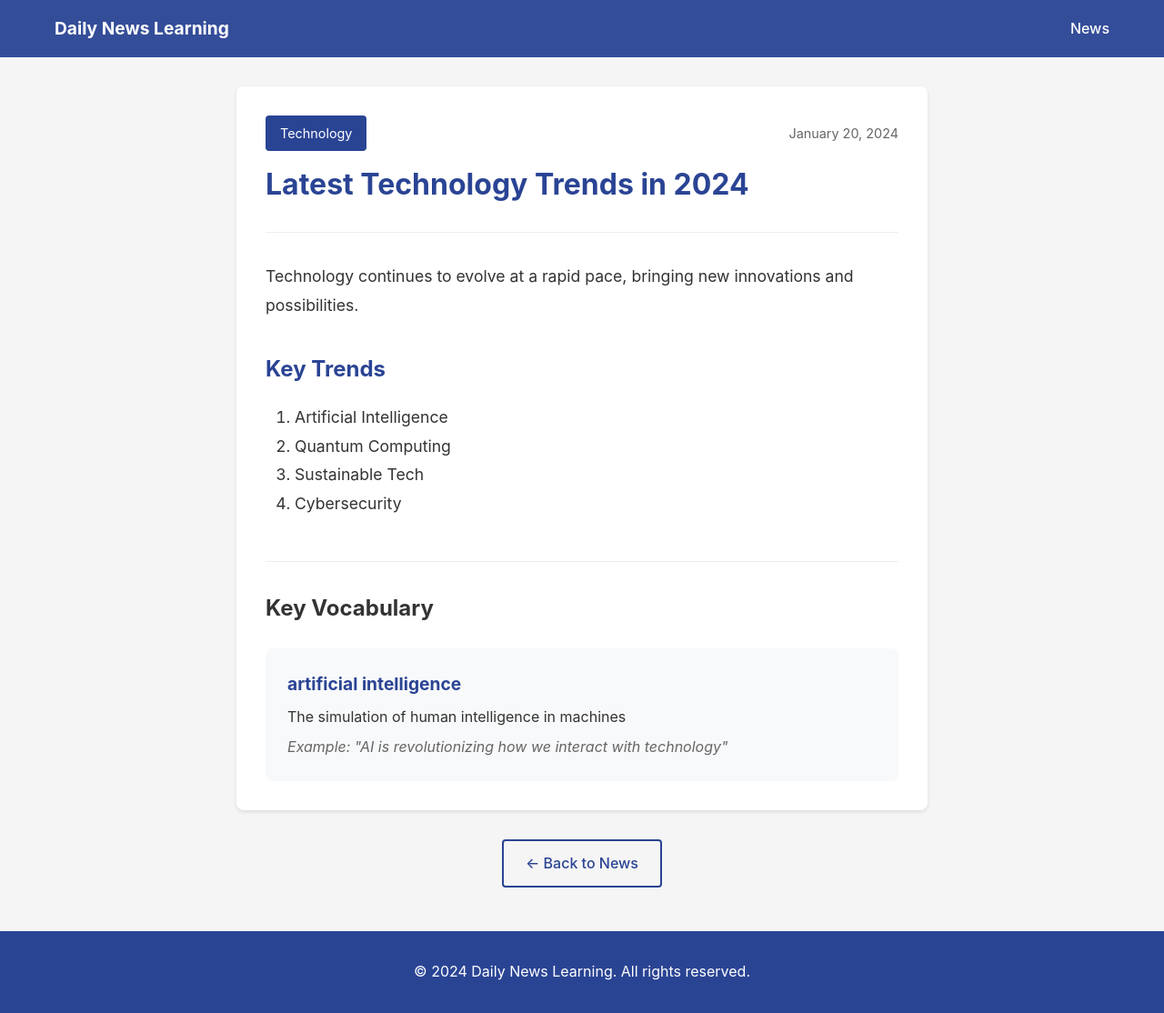
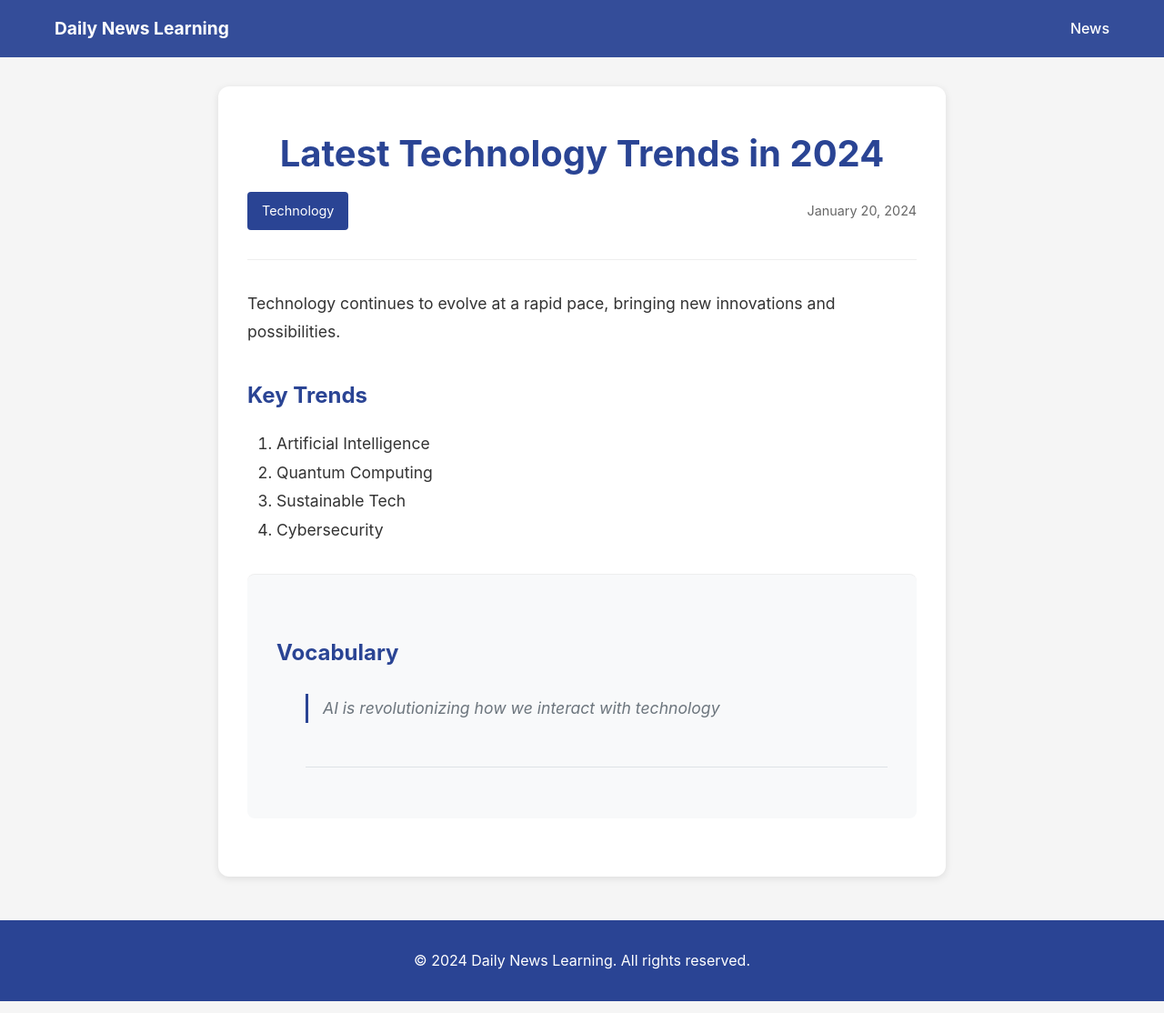
Before and after one commit to SKYEMINMIN/daily-news-learning, a Jekyll site: the page built from _posts/2024-01-20-technology-trends.md, in a window 1280 px wide and 1114 px high. Shown: the whole window at 91% size. Built offline with Jekyll 4.4.1, drawn with Linux system fonts in a browser that asks for light colours.

Commit message:
Add article page template and sample article with learning features

```diff
--- a/_layouts/post.html
+++ b/_layouts/post.html
@@ -1,55 +1,47 @@
 ---
 layout: default
 ---
-<article class="article-container">
-    <div class="article">
+
+<article class="article-content">
     <header class="article-header">
+        <h1 class="article-title">{{ page.title }}</h1>
         <div class="article-meta">
             <span class="category">{{ page.category }}</span>
-                <time class="date">{{ page.date | date: "%B %-d, %Y" }}</time>
+            <span class="date">{{ page.date | date: "%B %-d, %Y" }}</span>
         </div>
-            <h1 class="article-title">{{ page.title }}</h1>
-            {% if page.source %}
-            <div class="article-source">
-                Source: {% if page.source_url %}<a href="{{ page.source_url }}" target="_blank">{{ page.source }}</a>{% else %}{{ page.source }}{% endif %}
-            </div>
-            {% endif %}
     </header>
 
-        <div class="article-content">
+    <div class="article-body">
         {{ content }}
     </div>
 
+    {% if page.vocabulary or page.discussion_questions %}
+    <div class="learning-resources">
         {% if page.vocabulary %}
-        <section class="vocabulary-section">
-            <h2>Key Vocabulary</h2>
-            <div class="vocabulary-list">
+        <div class="vocabulary-section">
+            <h2>Vocabulary</h2>
+            <ul class="vocab-list">
                 {% for item in page.vocabulary %}
-                <div class="vocabulary-item">
-                    <h3>{{ item.term }}</h3>
-                    <div class="definition">{{ item.definition }}</div>
-                    {% if item.example %}
-                    <div class="example">Example: "{{ item.example }}"</div>
-                    {% endif %}
+                <li class="vocab-item">
+                    <strong class="vocab-word">{{ item.word }}</strong>
+                    <p class="vocab-meaning">{{ item.meaning }}</p>
+                    <p class="vocab-example">{{ item.example }}</p>
+                </li>
+                {% endfor %}
+            </ul>
         </div>
-                {% endfor %}
-            </div>
-        </section>
         {% endif %}
 
         {% if page.discussion_questions %}
-        <section class="discussion-section">
+        <div class="discussion-section">
             <h2>Discussion Questions</h2>
-            <ul class="discussion-questions">
+            <ul class="question-list">
                 {% for question in page.discussion_questions %}
-                <li>{{ question }}</li>
+                <li class="question-item">{{ question }}</li>
                 {% endfor %}
             </ul>
-        </section>
+        </div>
         {% endif %}
     </div>
-
-    <div class="article-navigation">
-        <a href="{{ site.baseurl }}/news/" class="back-to-news">← Back to News</a>
-    </div>
+    {% endif %}
 </article>
--- a/assets/css/style.css
+++ b/assets/css/style.css
@@ -812,3 +812,133 @@
         padding: 0 1rem;
     }
 }
+
+/* Article Content Styles */
+.article-content {
+    max-width: 800px;
+    margin: 2rem auto;
+    padding: 2rem;
+    background: white;
+    border-radius: 12px;
+    box-shadow: 0 2px 8px rgba(0,0,0,0.1);
+}
+
+.article-header {
+    text-align: center;
+    margin-bottom: 2rem;
+}
+
+.article-title {
+    font-size: 2.5rem;
+    color: #2a4494;
+    margin-bottom: 1rem;
+}
+
+.article-meta {
+    color: #6c757d;
+    font-size: 0.9rem;
+}
+
+/* Vocabulary Section */
+.vocabulary-section {
+    background: #f8f9fa;
+    padding: 2rem;
+    border-radius: 8px;
+    margin: 2rem 0;
+}
+
+.vocab-list {
+    list-style: none;
+    padding: 0;
+}
+
+.vocab-item {
+    margin-bottom: 1.5rem;
+    padding-bottom: 1.5rem;
+    border-bottom: 1px solid #dee2e6;
+}
+
+.vocab-word {
+    color: #2a4494;
+    font-size: 1.2rem;
+    display: block;
+    margin-bottom: 0.5rem;
+}
+
+.vocab-meaning {
+    color: #495057;
+    margin-bottom: 0.5rem;
+}
+
+.vocab-example {
+    color: #6c757d;
+    font-style: italic;
+    padding-left: 1rem;
+    border-left: 3px solid #2a4494;
+}
+
+/* Discussion Section */
+.discussion-section {
+    background: #fff4e6;
+    padding: 2rem;
+    border-radius: 8px;
+    margin: 2rem 0;
+}
+
+.question-list {
+    list-style: none;
+    padding: 0;
+}
+
+.question-item {
+    margin-bottom: 1rem;
+    padding: 1rem;
+    background: white;
+    border-radius: 6px;
+    box-shadow: 0 1px 3px rgba(0,0,0,0.1);
+}
+
+/* Summary Section */
+.summary-section {
+    background: #e8f4ff;
+    padding: 2rem;
+    border-radius: 8px;
+    margin: 2rem 0;
+}
+
+.key-points {
+    list-style: none;
+    padding: 0;
+}
+
+.key-points li {
+    margin-bottom: 0.5rem;
+    padding-left: 1.5rem;
+    position: relative;
+}
+
+.key-points li:before {
+    content: "•";
+    color: #2a4494;
+    font-weight: bold;
+    position: absolute;
+    left: 0;
+}
+
+/* Mobile Responsive */
+@media (max-width: 768px) {
+    .article-content {
+        padding: 1rem;
+        margin: 1rem;
+    }
+
+    .article-title {
+        font-size: 1.8rem;
+    }
+
+    .vocabulary-section,
+    .discussion-section,
+    .summary-section {
+        padding: 1rem;
+    }
+}
```
Also changed, not shown: _posts/2024-01-22-sample-article.md (added, +75 -0 lines). Lines whose indentation alone changed are shown as unchanged.
